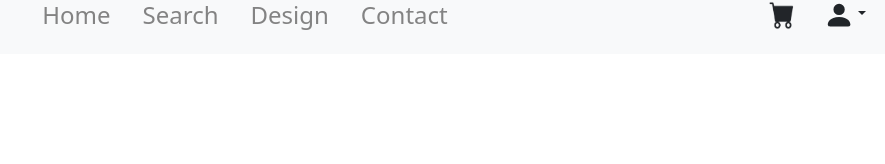
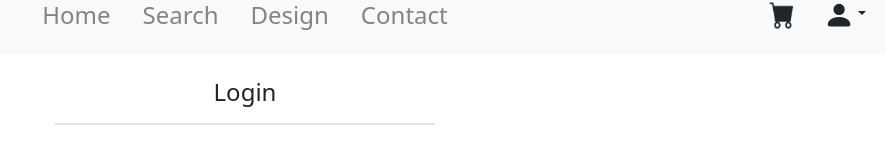
Before and after one commit to JasonSu031/reactFlowerShop, a React (Create React App) app: page /login in a window 1280 px wide. Shown: the part 208-372 px from the top of the page, without its empty margins (395-1280 px from the left). Built offline with nearby package versions, Linux system fonts and the light colour scheme.

Commit message:
adding login

```diff
--- /dev/null
+++ b/src/Profile/Login.css
@@ -0,0 +1,4 @@
+
+.textCenter{
+    text-align:center;
+}
--- a/src/Profile/Login.js
+++ b/src/Profile/Login.js
@@ -1,8 +1,25 @@
+import Container from 'react-bootstrap/Container';
+import Row from 'react-bootstrap/Row';
+import Col from 'react-bootstrap/Col';
 
-
+import './Login.css';
 
 export default function Login(){
     return(
-        <div></div>
+        <div>
+            <h4 className = "textCenter py-2">Login</h4>
+            <Container>
+                <Row>
+                    <Col xs = {4}>
+
+                    </Col>
+                    <Col xs = {4} className = "border bg-light">
+
+                    </Col>
+                    <Col xs = {4}>
+                    </Col>
+                </Row>
+            </Container>
+        </div>
     );
 }
--- a/src/WishList/Item.css
+++ b/src/WishList/Item.css
@@ -11,7 +11,7 @@
 }
 
 .active:hover{
-    color:green;
+    color:#8A8A8A;
 }
 
 .buyBtn{
--- a/src/WishList/ItemList.js
+++ b/src/WishList/ItemList.js
@@ -8,7 +8,7 @@ export default function ItemList(){
             <Item/>
             <Item/>
             <Item/>
-            <Button variant = "success" className = "buyBtn mx-auto d-block mt-3">Buy</Button>
+            <Button variant = "success" className = "buyBtn mx-auto d-block mt-3"><h6>Buy</h6></Button>
         </div>
     );
 }
```
